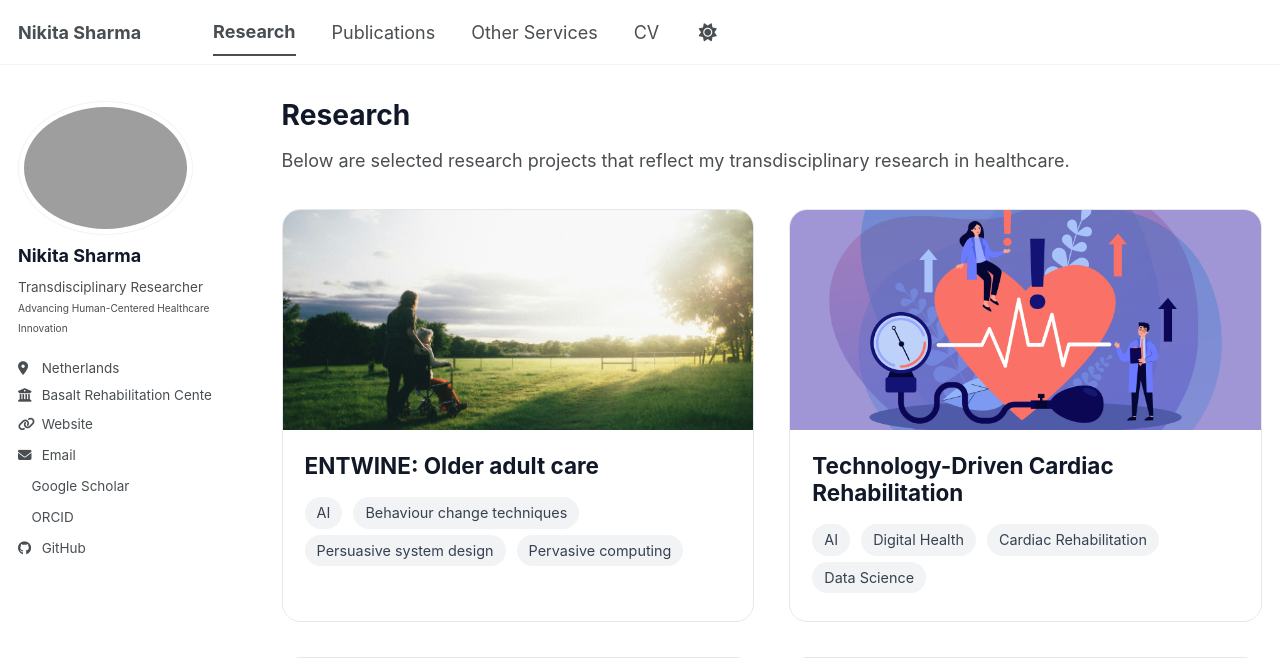
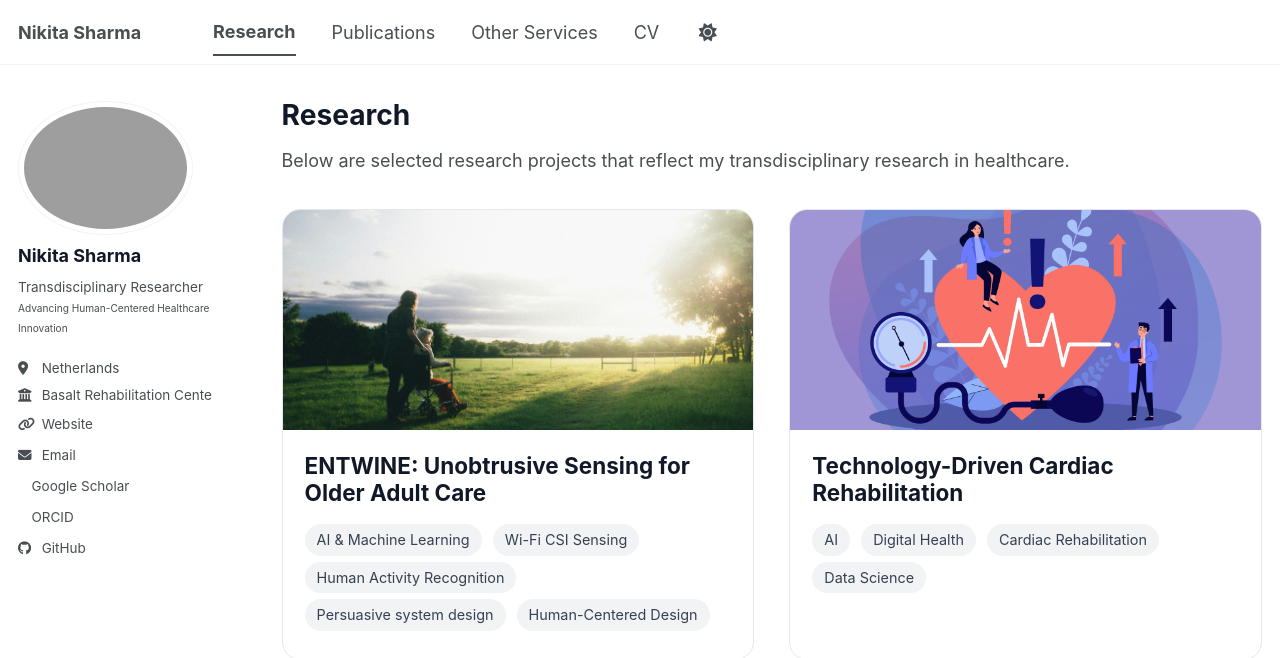
Before and after one commit to nikitasharma14/Portfolio, a Jekyll site: the page built from _pages/research.md, in a window 1280 px wide and 1245 px high. Shown: the top 658 px of the window. Built offline with Jekyll 4.4.1, drawn with Linux system fonts in a browser that asks for light colours; a style sheet for code colours, icons or effects is not loaded; grey boxes are pictures that could not be loaded.

Commit message:
Update entwine.md

```diff
--- a/_portfolio/entwine.md
+++ b/_portfolio/entwine.md
@@ -1,5 +1,5 @@
 ---
-title: "ENTWINE: Older adult care"
+title: "ENTWINE: Unobtrusive Sensing for Older Adult Care"
 
 collection: portfolio
 
@@ -12,10 +12,11 @@ date: 2019-05-01
 layout: archive
 
 skills:
-  - AI
-  - Behaviour change techniques
+  - AI & Machine Learning
+  - Wi-Fi CSI Sensing
+  - Human Activity Recognition
   - Persuasive system design
-  - Pervasive computing
+  - Human-Centered Design
 ---
 ## Overview
 
```
Also changed, not shown: other parts of _portfolio/entwine.md (+5 -1 lines).
